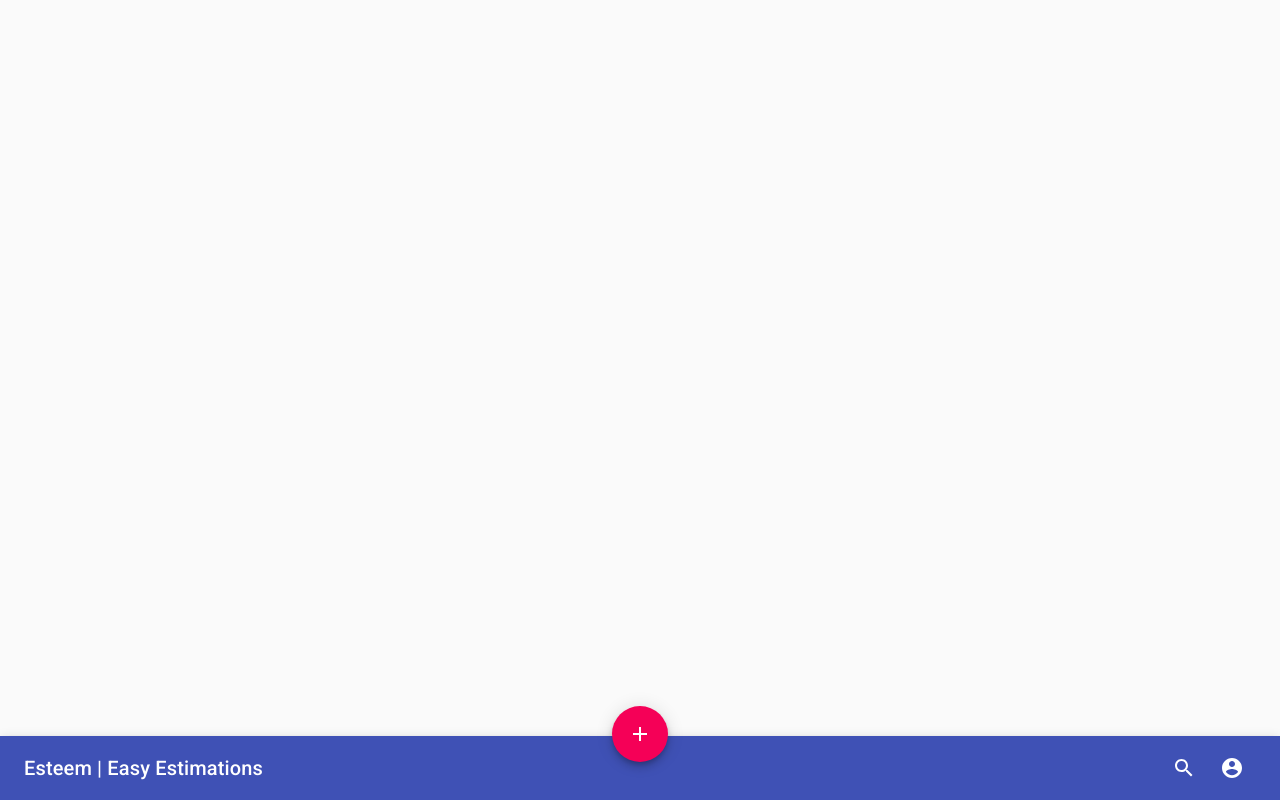
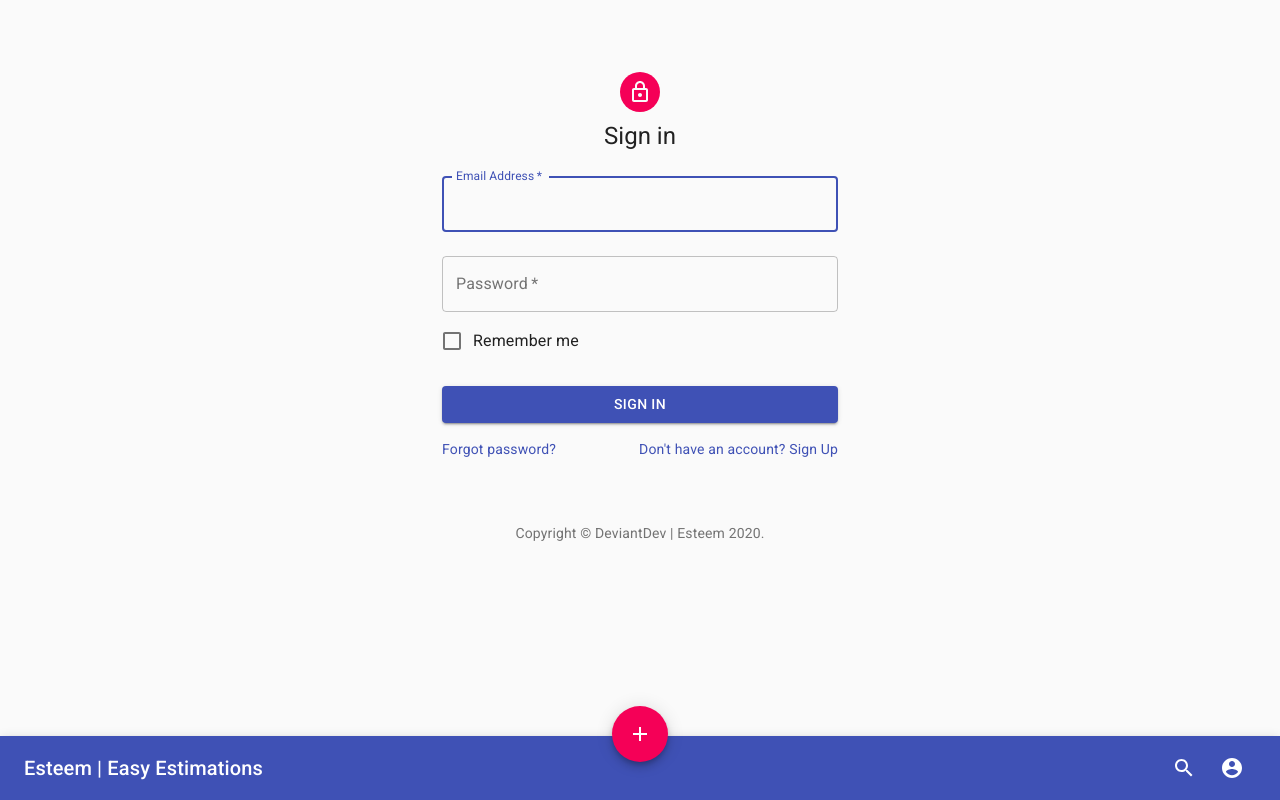
Before and after one commit to devdev-dev/esteamate, a React (Create React App) app in the folder app/: page / in a window 1280 px wide. Built offline with nearby package versions, Linux system fonts and the light colour scheme.

Commit message:
Add a first login screen without any functionality

```diff
--- a/app/src/App.tsx
+++ b/app/src/App.tsx
@@ -1,11 +1,13 @@
 import { Container } from '@material-ui/core';
 import React from 'react';
 import BottomAppBar from './components/BottomAppBar';
+import LoginScreen from './screens/SignInScreen';
 
 function App() {
   return (
     <Container>
       <BottomAppBar />
+      <LoginScreen />
     </Container>
   );
 }
--- /dev/null
+++ b/app/src/screens/SignInScreen.tsx
@@ -0,0 +1,98 @@
+import Avatar from '@material-ui/core/Avatar';
+import Box from '@material-ui/core/Box';
+import Button from '@material-ui/core/Button';
+import Checkbox from '@material-ui/core/Checkbox';
+import Container from '@material-ui/core/Container';
+import CssBaseline from '@material-ui/core/CssBaseline';
+import FormControlLabel from '@material-ui/core/FormControlLabel';
+import Grid from '@material-ui/core/Grid';
+import Link from '@material-ui/core/Link';
+import { makeStyles } from '@material-ui/core/styles';
+import TextField from '@material-ui/core/TextField';
+import Typography from '@material-ui/core/Typography';
+import LockOutlinedIcon from '@material-ui/icons/LockOutlined';
+import React from 'react';
+
+export default function LoginScreen() {
+  const classes = useStyles();
+
+  return (
+    <Container component="main" maxWidth="xs">
+      <CssBaseline />
+      <div className={classes.paper}>
+        <Avatar className={classes.avatar}>
+          <LockOutlinedIcon />
+        </Avatar>
+        <Typography component="h1" variant="h5">
+          Sign in
+        </Typography>
+        <form className={classes.form} noValidate>
+          <TextField variant="outlined" margin="normal" required fullWidth id="email" label="Email Address" name="email" autoComplete="email" autoFocus />
+          <TextField
+            variant="outlined"
+            margin="normal"
+            required
+            fullWidth
+            name="password"
+            label="Password"
+            type="password"
+            id="password"
+            autoComplete="current-password"
+          />
+          <FormControlLabel control={<Checkbox value="remember" color="primary" />} label="Remember me" />
+          <Button type="submit" fullWidth variant="contained" color="primary" className={classes.submit}>
+            Sign In
+          </Button>
+          <Grid container>
+            <Grid item xs>
+              <Link href="#" variant="body2">
+                Forgot password?
+              </Link>
+            </Grid>
+            <Grid item>
+              <Link href="#" variant="body2">
+                {"Don't have an account? Sign Up"}
+              </Link>
+            </Grid>
+          </Grid>
+        </form>
+      </div>
+      <Box mt={8}>
+        <Copyright />
+      </Box>
+    </Container>
+  );
+}
+
+function Copyright() {
+  return (
+    <Typography variant="body2" color="textSecondary" align="center">
+      {'Copyright © '}
+      <Link color="inherit" href="https://deviantdev.com/">
+        DeviantDev | Esteem
+      </Link>{' '}
+      {new Date().getFullYear()}
+      {'.'}
+    </Typography>
+  );
+}
+
+const useStyles = makeStyles(theme => ({
+  paper: {
+    marginTop: theme.spacing(8),
+    display: 'flex',
+    flexDirection: 'column',
+    alignItems: 'center'
+  },
+  avatar: {
+    margin: theme.spacing(1),
+    backgroundColor: theme.palette.secondary.main
+  },
+  form: {
+    width: '100%', // Fix IE 11 issue.
+    marginTop: theme.spacing(1)
+  },
+  submit: {
+    margin: theme.spacing(3, 0, 2)
+  }
+}));
```
